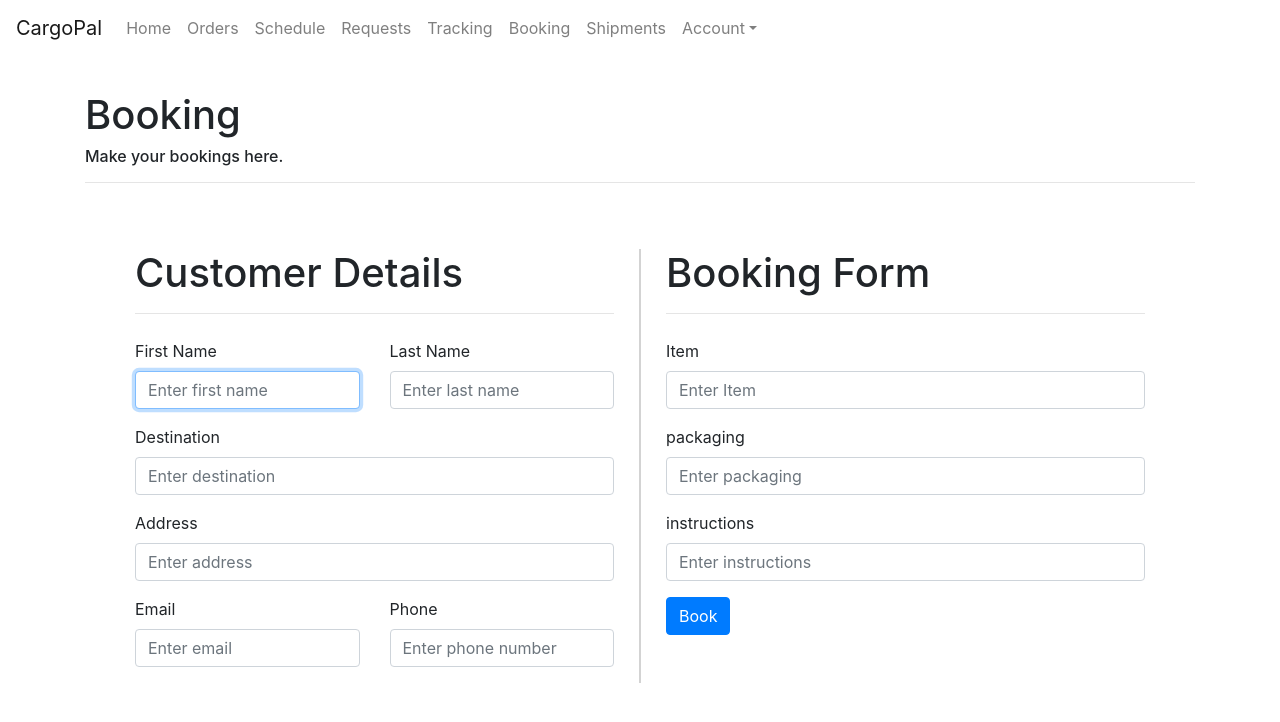
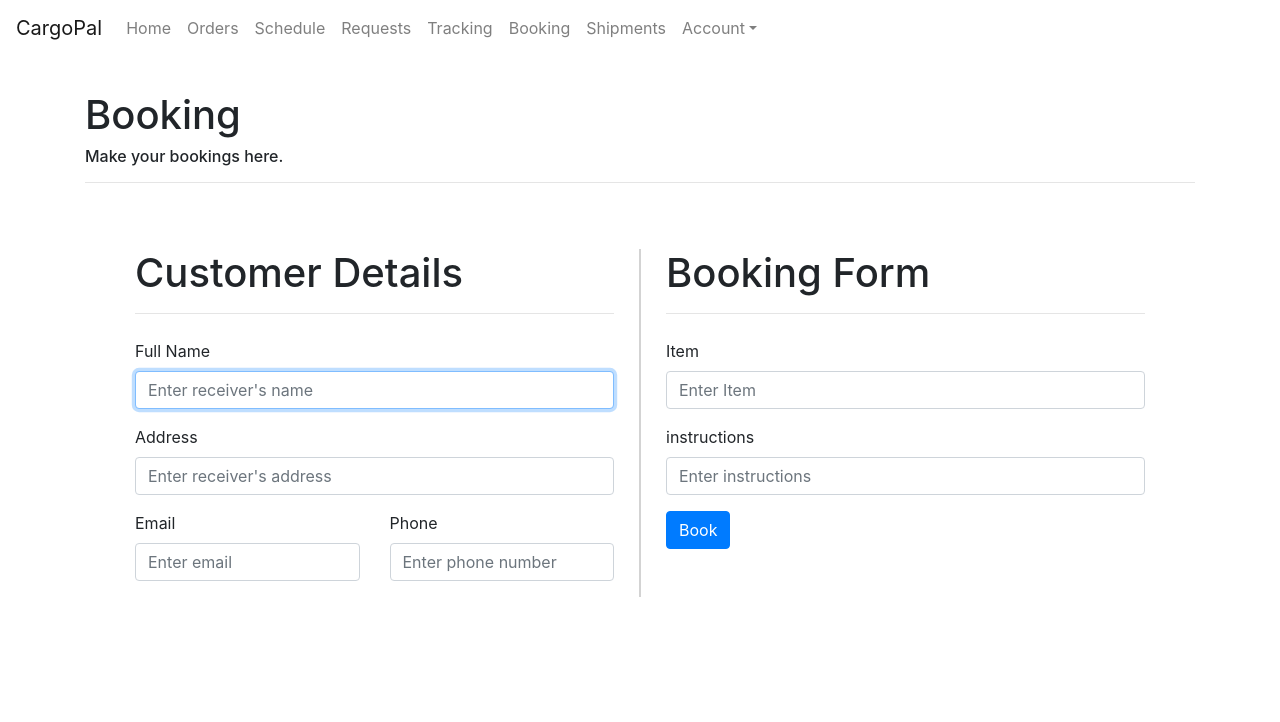
Before and after one commit to sanoj23/cargopal, a React (Create React App) app in the folder cargoPal/ClientApp/: page /booking in a window 1280 px wide. Shown: the top 722 px of the page. Built offline with nearby package versions, Linux system fonts and the light colour scheme.

Commit message:
updated booking screen

```diff
--- a/cargoPal/ClientApp/src/components/booking.jsx
+++ b/cargoPal/ClientApp/src/components/booking.jsx
@@ -1,24 +1,24 @@
-import React from 'react';
-import { Form, Button, Row, Col } from 'react-bootstrap';
-import { Formik } from 'formik';
-import * as Yup from 'yup';
+import React from "react";
+import { Form, Button, Row, Col } from "react-bootstrap";
+import { Formik } from "formik";
+import * as Yup from "yup";
 
-import FormInput from './form/formInput';
+import FormInput from "./form/formInput";
 
 const phoneRegex = /^((\\+[1-9]{1,4}[ \\-]*)|(\\([0-9]{2,3}\\)[ \\-]*)|([0-9]{2,4})[ \\-]*)*?[0-9]{3,4}?[ \\-]*[0-9]{3,4}?$/;
 const validationSchema = Yup.object().shape({
-  item: Yup.string().required().label('Item Name'),
-  packaging: Yup.string().required().label('Packaging'),
-  instructions: Yup.string().label('Special Instructions'),
-  firstName: Yup.string().required().label('First Name'),
-  lastName: Yup.string().required().label('Last Name'),
-  email: Yup.string().required().email().label('Email'),
+  item: Yup.string().required().label("Item Name"),
+  //packaging: Yup.string().required().label('Packaging'),
+  instructions: Yup.string().label("Special Instructions"),
+  Name: Yup.string().required().label("Full Name"),
+
+  email: Yup.string().required().email().label("Email"),
   phone: Yup.string()
     .required()
     .min(3)
     .max(20)
-    .label('Phone')
-    .matches(phoneRegex, 'Phone number is not valid'),
+    .label("Phone")
+    .matches(phoneRegex, "Phone number is not valid"),
 });
 
 const requestBooking = (values) => {
@@ -30,13 +30,12 @@ export default function Booking() {
   return (
     <Formik
       initialValues={{
-        item: '',
-        packaging: '',
-        instructions: '',
-        firstName: '',
-        lastName: '',
-        email: '',
-        phone: '',
+        item: "",
+        instructions: "",
+        firstName: "",
+        lastName: "",
+        email: "",
+        phone: "",
       }}
       onSubmit={(values) => requestBooking(values)}
       validationSchema={validationSchema}
@@ -45,11 +44,11 @@ export default function Booking() {
         <Form
           style={{
             padding: 50,
-            backgroundColor: 'white',
-            display: 'flex',
+            backgroundColor: "white",
+            display: "flex",
           }}
         >
-          <div style={{ width: '50%' }}>
+          <div style={{ width: "50%" }}>
             <h1> Customer Details</h1>
             <hr style={{ marginBottom: 25 }} />
 
@@ -57,52 +56,27 @@ export default function Booking() {
               <Col>
                 <FormInput
                   autoFocus
-                  id="firstName"
-                  name="firstName"
+                  id="Name"
+                  name="Name"
                   type="text"
-                  label="First Name"
-                  placeholder="Enter first name"
-                  onBlur={() => setFieldTouched('firstName')}
-                  onChange={handleChange('firstName')}
+                  label="Full Name"
+                  placeholder="Enter receiver's name"
+                  onBlur={() => setFieldTouched("Name")}
+                  onChange={handleChange("Name")}
                   errors={errors.firstName}
                   touched={touched.firstName}
                 />
               </Col>
-              <Col>
-                <FormInput
-                  id="lastName"
-                  name="lastName"
-                  type="text"
-                  label="Last Name"
-                  placeholder="Enter last name"
-                  onBlur={() => setFieldTouched('lastName')}
-                  onChange={handleChange('lastName')}
-                  errors={errors.lastName}
-                  touched={touched.lastName}
-                />
-              </Col>
             </Row>
-
-            <FormInput
-              id="destination"
-              name="destination"
-              type="destination"
-              label="Destination"
-              placeholder="Enter destination"
-              onBlur={() => setFieldTouched('destination')}
-              onChange={handleChange('destination')}
-              errors={errors.destination}
-              touched={touched.destination}
-            />
 
             <FormInput
               id="address"
               name="address"
               type="address"
               label="Address"
-              placeholder="Enter address"
-              onBlur={() => setFieldTouched('address')}
-              onChange={handleChange('address')}
+              placeholder="Enter receiver's address"
+              onBlur={() => setFieldTouched("address")}
+              onChange={handleChange("address")}
               errors={errors.address}
               touched={touched.address}
             />
@@ -115,8 +89,8 @@ export default function Booking() {
                   type="email"
                   label="Email"
                   placeholder="Enter email"
-                  onBlur={() => setFieldTouched('email')}
-                  onChange={handleChange('email')}
+                  onBlur={() => setFieldTouched("email")}
+                  onChange={handleChange("email")}
                   errors={errors.email}
                   touched={touched.email}
                 />
@@ -129,8 +103,8 @@ export default function Booking() {
                   type="tel"
                   label="Phone"
                   placeholder="Enter phone number"
-                  onBlur={() => setFieldTouched('phone')}
-                  onChange={handleChange('phone')}
+                  onBlur={() => setFieldTouched("phone")}
+                  onChange={handleChange("phone")}
                   errors={errors.phone}
                   touched={touched.phone}
                 />
@@ -140,14 +114,14 @@ export default function Booking() {
 
           <div
             style={{
-              borderLeft: '2px solid lightGrey',
-              height: 'auto',
+              borderLeft: "2px solid lightGrey",
+              height: "auto",
               marginRight: 25,
               marginLeft: 25,
             }}
           ></div>
 
-          <div style={{ width: '50%' }}>
+          <div style={{ width: "50%" }}>
             <h1>Booking Form</h1>
             <hr style={{ marginBottom: 25 }} />
 
@@ -157,22 +131,10 @@ export default function Booking() {
               type="item"
               label="Item"
               placeholder="Enter Item"
-              onBlur={() => setFieldTouched('item')}
-              onChange={handleChange('item')}
+              onBlur={() => setFieldTouched("item")}
+              onChange={handleChange("item")}
               errors={errors.item}
               touched={touched.item}
-            />
-
-            <FormInput
-              id="packaging"
-              name="packaging"
-              type="packaging"
-              label="packaging"
-              placeholder="Enter packaging"
-              onBlur={() => setFieldTouched('packaging')}
-              onChange={handleChange('packaging')}
-              errors={errors.packaging}
-              touched={touched.packaging}
             />
 
             <FormInput
@@ -181,8 +143,8 @@ export default function Booking() {
               type="instructions"
               label="instructions"
               placeholder="Enter instructions"
-              onBlur={() => setFieldTouched('instructions')}
-              onChange={handleChange('instructions')}
+              onBlur={() => setFieldTouched("instructions")}
+              onChange={handleChange("instructions")}
               errors={errors.instructions}
               touched={touched.instructions}
             />
```
